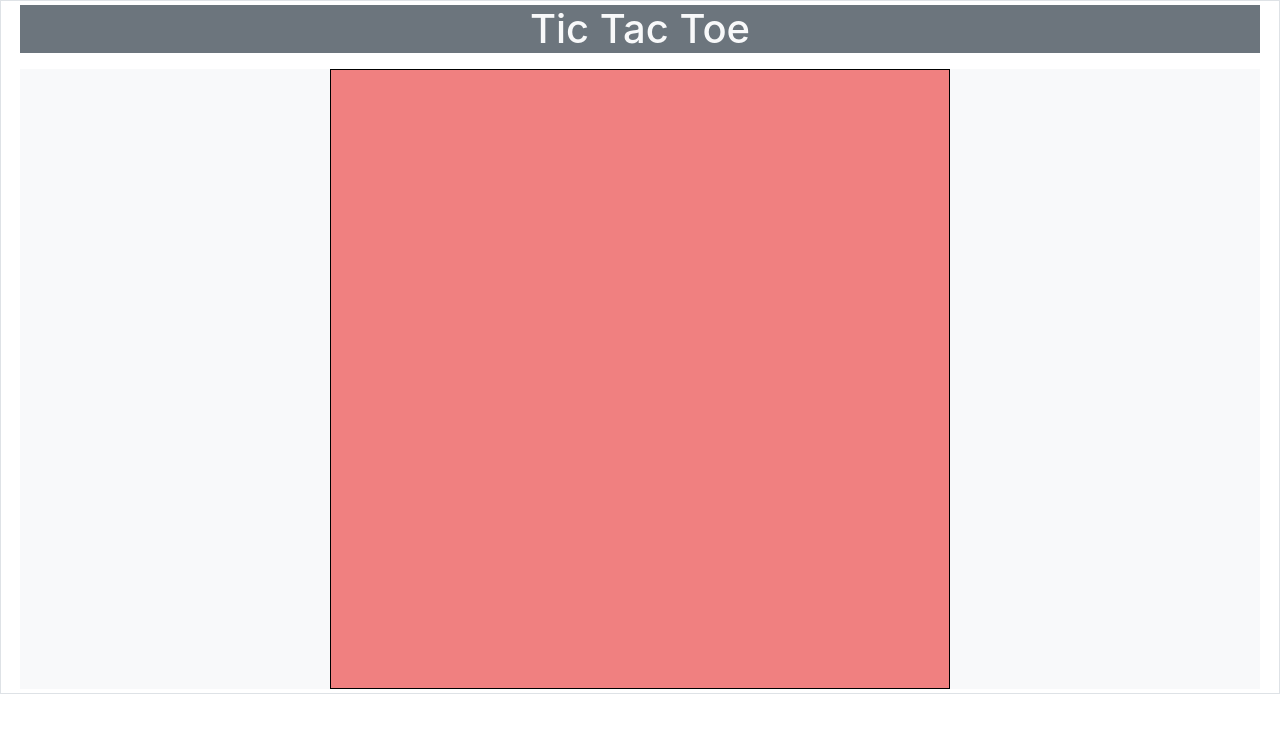
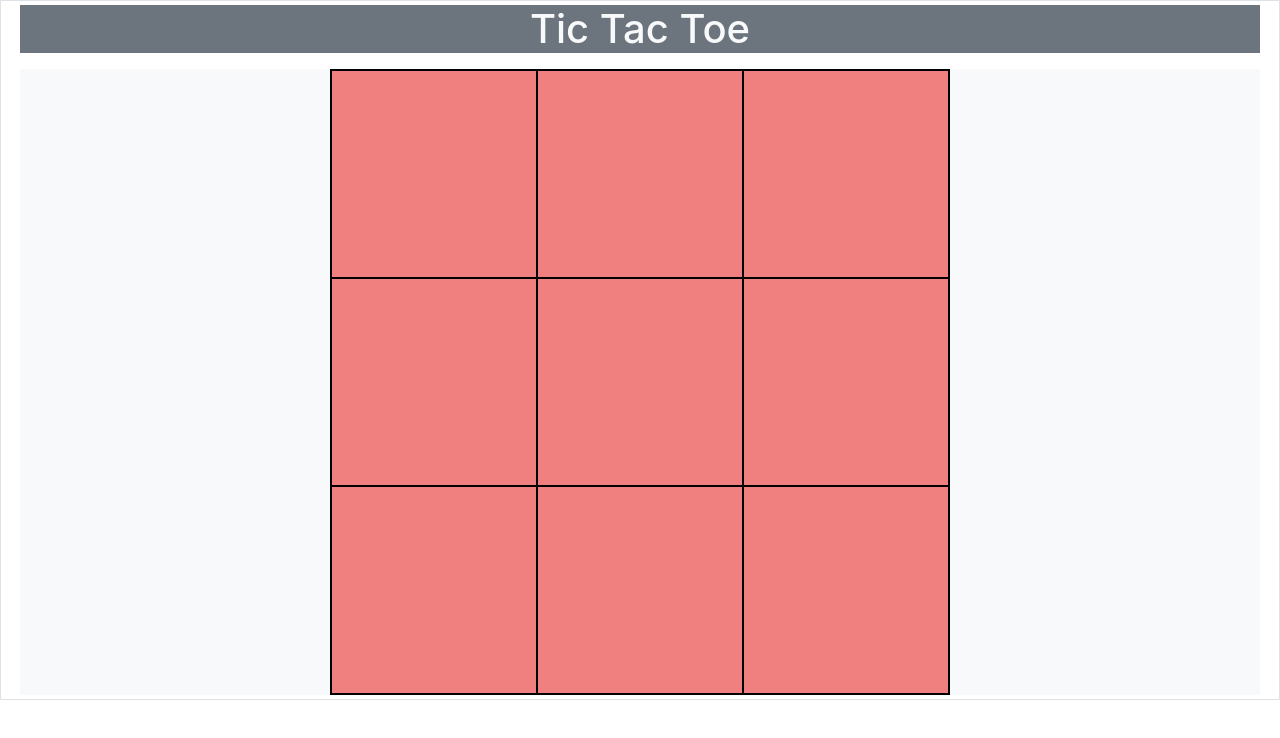
Before and after one commit to Noelcarino/TicTacToe, a React (Create React App) app: page / in a window 1280 px wide. Shown: the top 738 px of the page. Built offline with nearby package versions, Linux system fonts and the light colour scheme.

Commit message:
1/30 | Added a condition where you cant pick same square

```diff
--- a/src/components/gameboard.css
+++ b/src/components/gameboard.css
@@ -24,7 +24,6 @@
 
 .squarePiece {
     width: 33.3333333%;
-    /* border: 1px solid black; */
     position: relative;
     background-color: lightcoral;
     margin: auto;
@@ -32,10 +31,25 @@
 
 .squarePiece:after{
     padding-bottom: 100%;
-    content: '';
+    border: 1px solid black;
+    content: "";
     display: block;
 }
 
 .squarePiece:hover{
     opacity: 0.5;
 }
+
+
+.squarePiece:active {
+    background-color: black;
+    color: white;
+}
+
+.lol {
+    background-color: black;
+}
+
+.lol2 {
+    background-color: yellow;
+}
--- a/src/components/gameboard.jsx
+++ b/src/components/gameboard.jsx
@@ -2,22 +2,78 @@ import React from 'react';
 import './gameboard.css';
 
 export default class GameBoard extends React.Component {
+    constructor(props){
+        super(props);
+        this.state = {
+            gameBoard: [
+                ['O','O','O'],
+                ['O','O','O'],
+                ['O','O','O'],
+            ],
+            player1turn: true,
+            player2turn: false
+        }
+        this.handleSquarePieceChange = this.handleSquarePieceChange.bind(this);
+    }
+    handleSquarePieceChange(event){
+
+        let element = document.getElementById(event.target.id);
+
+        let squarePieceClass = this.handleClassSwitch(element);
+
+        if (!squarePieceClass){
+            console.log("you cant pick this anymore");
+            return ;
+        }
+        switch(event.target.id){
+            case 'top-left':
+                element.classList.add(squarePieceClass);
+                break;
+            case 'top-middle':
+                element.classList.add(squarePieceClass);
+                break;
+            case 'top-right':
+            case 'middle-left':
+            case 'middle-middle':
+            case 'middle-right':
+            case 'bottom-left':
+            case 'bottom-middle':
+            case 'bottom-right':
+                console.log("so much to do");
+                break;
+        }
+    }
+    handleClassSwitch(param){
+
+        let classCheck = param.classList.value.split(' ');
+        if (classCheck.includes('lol') || classCheck.includes('lol2')) return false;
+        let classToReturn;
+
+        if (this.state.player1turn){
+            this.setState({player1turn: false, player2turn: true})
+            return classToReturn = "lol";
+        }
+        if (this.state.player2turn){
+            this.setState({player1turn: false, player2turn: true})
+            return classToReturn = "lol2";
+        }
+    }
     render(){
         return (
             <div className="container-fluid bg-light p-0">
                 <div className="gameBoard-container m-auto">
                     <div className="square row">
-                        <div className="squarePiece"></div>
-                        <div className="squarePiece"></div>
-                        <div className="squarePiece"></div>
+                        <div id="top-left" className="squarePiece" onClick={this.handleSquarePieceChange}></div>
+                        <div id="top-middle" className="squarePiece" onClick={this.handleSquarePieceChange}></div>
+                        <div id="top-right" className="squarePiece" onClick={this.handleSquarePieceChange}></div>
 
-                        <div className="squarePiece"></div>
-                        <div className="squarePiece"></div>
-                        <div className="squarePiece"></div>
+                        <div id="middle-left" className="squarePiece" onClick={this.handleSquarePieceChange}></div>
+                        <div id="middle-middle" className="squarePiece" onClick={this.handleSquarePieceChange}></div>
+                        <div id="middle-right" className="squarePiece" onClick={this.handleSquarePieceChange}></div>
 
-                        <div className="squarePiece"></div>
-                        <div className="squarePiece"></div>
-                        <div className="squarePiece"></div>
+                        <div id="bottom-left" className="squarePiece" onClick={this.handleSquarePieceChange}></div>
+                        <div id="bottom-middle" className="squarePiece" onClick={this.handleSquarePieceChange}></div>
+                        <div id="bottom-right" className="squarePiece" onClick={this.handleSquarePieceChange}></div>
                     </div>
                 </div>
             </div>
```
